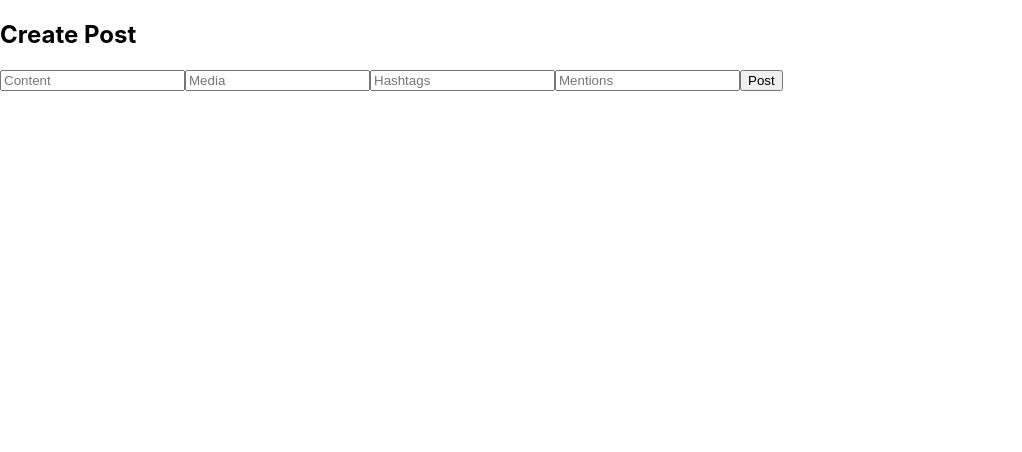
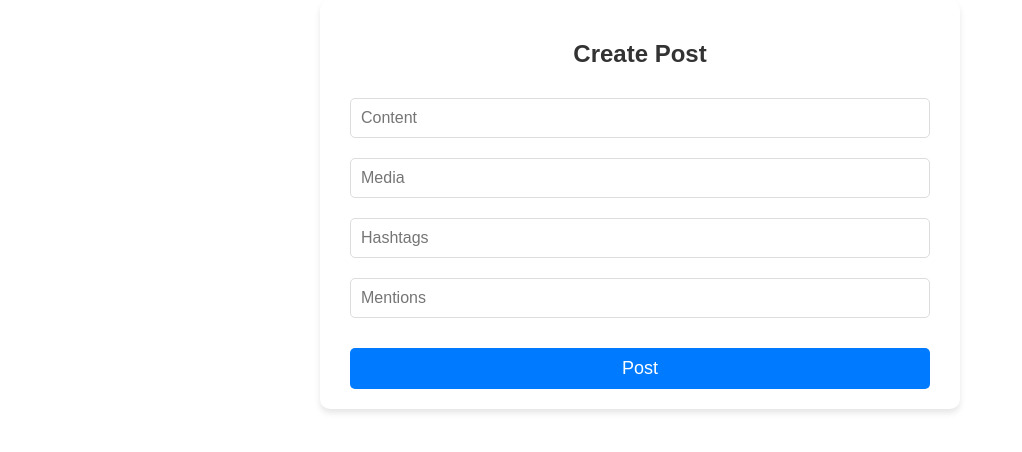
Before and after one commit to bugnood/FAL.Project.linne, a React (Create React App) app in the folder client/: page /create-post in a window 1280 px wide. Shown: the top 452 px of the page, without its empty margins (0-1022 px from the left). Built offline with nearby package versions, Linux system fonts and the light colour scheme.

Commit message:
add css login, home and createPost

```diff
--- a/client/src/pages/CreatePost.tsx
+++ b/client/src/pages/CreatePost.tsx
@@ -1,5 +1,6 @@
 import React, { useState } from 'react';
 import { useNavigate } from 'react-router-dom';
+import '../style/createPost.css';
 
 const CreatePost: React.FC = () => {
   const [newPostContent, setNewPostContent] = useState<string>('');
@@ -36,13 +37,37 @@ const CreatePost: React.FC = () => {
   };
 
   return (
-    <div>
+    <div className="create-post-container">
       <h2>Create Post</h2>
-      <input type="text" placeholder="Content" value={newPostContent} onChange={(e) => setNewPostContent(e.target.value)} />
-      <input type="text" placeholder="Media" value={media} onChange={(e) => setMedia(e.target.value)} />
-      <input type="text" placeholder="Hashtags" value={hashtags} onChange={(e) => setHashtags(e.target.value)} />
-      <input type="text" placeholder="Mentions" value={mentions} onChange={(e) => setMentions(e.target.value)} />
-      <button onClick={handleCreatePost}>Post</button>
+      <input
+        type="text"
+        placeholder="Content"
+        value={newPostContent}
+        onChange={(e) => setNewPostContent(e.target.value)}
+        className="input-field"
+      />
+      <input
+        type="text"
+        placeholder="Media"
+        value={media}
+        onChange={(e) => setMedia(e.target.value)}
+        className="input-field"
+      />
+      <input
+        type="text"
+        placeholder="Hashtags"
+        value={hashtags}
+        onChange={(e) => setHashtags(e.target.value)}
+        className="input-field"
+      />
+      <input
+        type="text"
+        placeholder="Mentions"
+        value={mentions}
+        onChange={(e) => setMentions(e.target.value)}
+        className="input-field"
+      />
+      <button onClick={handleCreatePost} className="post-button">Post</button>
     </div>
   );
 };
--- a/client/src/pages/Home.tsx
+++ b/client/src/pages/Home.tsx
@@ -1,5 +1,6 @@
 import React, { useEffect, useState } from 'react';
 import { Link } from 'react-router-dom';
+import '../style/home.css';
 
 const Home: React.FC = () => {
   const [posts, setPosts] = useState<any[]>([]); // 投稿の状態を保持するための状態変数
@@ -61,23 +62,30 @@ const Home: React.FC = () => {
   };
 
   return (
-    <div>
+    <div className="home-container">
       <h2>Home</h2>
       <p>Welcome to the Home page!</p>
-      <Link to="/create-post"><button>Create Post</button></Link>
+      <Link to="/create-post">
+        <button className="create-post-button">Create Post</button>
+      </Link>
       <h3>Posts</h3>
-      <ul>
+      <ul className="posts-list">
         {posts.map((post, index) => (
-          <li key={post.post_id}>
+          <li key={post.post_id} className="post-item">
             {editMode === index ? (
-              <div>
-                <input type="text" value={editedContent} onChange={(e) => setEditedContent(e.target.value)} />
-                <button onClick={() => handleSave(index)}>Save</button>
+              <div className="edit-container">
+                <input
+                  type="text"
+                  value={editedContent}
+                  onChange={(e) => setEditedContent(e.target.value)}
+                  className="edit-input"
+                />
+                <button onClick={() => handleSave(index)} className="save-button">Save</button>
               </div>
             ) : (
-              <div>
-                {post.content}
-                <button onClick={() => handleEdit(index)}>Edit</button>
+              <div className="post-content">
+                <p>{post.content}</p>
+                <button onClick={() => handleEdit(index)} className="edit-button">Edit</button>
               </div>
             )}
           </li>
--- a/client/src/pages/Login.tsx
+++ b/client/src/pages/Login.tsx
@@ -3,6 +3,7 @@
 import React, { useState } from 'react';
 import { useNavigate } from 'react-router-dom';
 import { getLoginUser } from '../services/loginLogic/authService';
+import '../style/login.css';
 
 const Login: React.FC = () => {
   const [username, setUsername] = useState<string>('');
@@ -26,20 +27,32 @@ const Login: React.FC = () => {
   };
 
   return (
-    <div>
+    <div className="login-container">
       <h2>Login</h2>
-      <form onSubmit={handleSubmit}>
-        <div>
-          <label>Username:</label>
-          <input type="text" value={username} onChange={(e) => setUsername(e.target.value)} />
+      <form onSubmit={handleSubmit} className="login-form">
+        <div className="form-group">
+          <label htmlFor="username">Username:</label>
+          <input
+            type="text"
+            id="username"
+            value={username}
+            onChange={(e) => setUsername(e.target.value)}
+            className="input-field"
+          />
         </div>
-        <div>
-          <label>Password:</label>
-          <input type="password" value={password} onChange={(e) => setPassword(e.target.value)} />
+        <div className="form-group">
+          <label htmlFor="password">Password:</label>
+          <input
+            type="password"
+            id="password"
+            value={password}
+            onChange={(e) => setPassword(e.target.value)}
+            className="input-field"
+          />
         </div>
-        <button type="submit">Login</button>
+        <button type="submit" className="login-button">Login</button>
       </form>
-      <p>{message}</p>
+      <p className="message">{message}</p>
     </div>
   );
 };
--- /dev/null
+++ b/client/src/style/createPost.css
@@ -0,0 +1,69 @@
+/* client/src/style/createPost.css */
+
+.create-post-container {
+    max-width: 600px;
+    margin: 0 auto;
+    padding: 20px;
+    background-color: #ffffff;
+    border-radius: 10px;
+    box-shadow: 0 4px 6px rgba(0, 0, 0, 0.1);
+    text-align: center;
+  }
+
+  h2 {
+    color: #333;
+    margin-bottom: 20px;
+    font-family: 'Arial', sans-serif;
+    font-size: 24px;
+  }
+
+  .input-field {
+    width: calc(100% - 20px);
+    padding: 10px;
+    margin: 10px auto;
+    border: 1px solid #ddd;
+    border-radius: 5px;
+    box-sizing: border-box;
+    font-family: 'Arial', sans-serif;
+    font-size: 16px;
+  }
+
+  .input-field:focus {
+    border-color: #80bdff;
+    outline: none;
+    box-shadow: 0 0 5px rgba(0, 123, 255, 0.25);
+  }
+
+  .post-button {
+    width: calc(100% - 20px);
+    padding: 10px;
+    margin-top: 20px;
+    background-color: #007bff;
+    color: white;
+    border: none;
+    border-radius: 5px;
+    cursor: pointer;
+    font-family: 'Arial', sans-serif;
+    font-size: 18px;
+  }
+
+  .post-button:hover {
+    background-color: #0056b3;
+  }
+
+  /* レスポンシブ対応 */
+  @media (max-width: 600px) {
+    .create-post-container {
+      padding: 10px;
+    }
+
+    .input-field {
+      padding: 8px;
+      font-size: 14px;
+    }
+
+    .post-button {
+      padding: 8px;
+      font-size: 16px;
+    }
+  }
--- /dev/null
+++ b/client/src/style/home.css
@@ -0,0 +1,116 @@
+/* client/src/style/home.css */
+
+.home-container {
+    max-width: 800px;
+    margin: 0 auto;
+    padding: 20px;
+    background-color: #f9f9f9;
+    border-radius: 10px;
+    box-shadow: 0 4px 6px rgba(0, 0, 0, 0.1);
+    text-align: center;
+  }
+
+  h2 {
+    color: #333;
+    margin-bottom: 20px;
+    font-family: 'Arial', sans-serif;
+    font-size: 24px;
+  }
+
+  .create-post-button {
+    padding: 10px 20px;
+    background-color: #007bff;
+    color: white;
+    border: none;
+    border-radius: 5px;
+    cursor: pointer;
+    font-family: 'Arial', sans-serif;
+    font-size: 16px;
+    margin-bottom: 20px;
+  }
+
+  .create-post-button:hover {
+    background-color: #0056b3;
+  }
+
+  .posts-list {
+    list-style-type: none;
+    padding: 0;
+  }
+
+  .post-item {
+    background-color: #fff;
+    border: 1px solid #ddd;
+    border-radius: 5px;
+    padding: 10px;
+    margin-bottom: 10px;
+    text-align: left;
+    box-shadow: 0 2px 4px rgba(0, 0, 0, 0.05);
+  }
+
+  .post-content {
+    display: flex;
+    justify-content: space-between;
+    align-items: center;
+  }
+
+  .edit-container {
+    display: flex;
+    justify-content: space-between;
+    align-items: center;
+  }
+
+  .edit-input {
+    width: calc(100% - 90px);
+    padding: 8px;
+    margin-right: 10px;
+    border: 1px solid #ddd;
+    border-radius: 5px;
+  }
+
+  .edit-input:focus {
+    border-color: #80bdff;
+    outline: none;
+    box-shadow: 0 0 5px rgba(0, 123, 255, 0.25);
+  }
+
+  .save-button,
+  .edit-button {
+    padding: 6px 12px;
+    background-color: #28a745;
+    color: white;
+    border: none;
+    border-radius: 5px;
+    cursor: pointer;
+    font-family: 'Arial', sans-serif;
+    font-size: 14px;
+  }
+
+  .save-button:hover,
+  .edit-button:hover {
+    background-color: #218838;
+  }
+
+  /* レスポンシブ対応 */
+  @media (max-width: 600px) {
+    .home-container {
+      padding: 10px;
+    }
+
+    .create-post-button {
+      padding: 8px 16px;
+      font-size: 14px;
+    }
+
+    .edit-input {
+      width: calc(100% - 80px);
+      padding: 6px;
+      font-size: 14px;
+    }
+
+    .save-button,
+    .edit-button {
+      padding: 5px 10px;
+      font-size: 12px;
+    }
+  }
--- /dev/null
+++ b/client/src/style/login.css
@@ -0,0 +1,88 @@
+/* client/src/style/login.css */
+
+.login-container {
+    max-width: 400px;
+    margin: 0 auto;
+    padding: 20px;
+    background-color: #f9f9f9;
+    border-radius: 10px;
+    box-shadow: 0 4px 6px rgba(0, 0, 0, 0.1);
+    text-align: center;
+  }
+
+  h2 {
+    color: #333;
+    margin-bottom: 20px;
+    font-family: 'Arial', sans-serif;
+    font-size: 24px;
+  }
+
+  .login-form {
+    display: flex;
+    flex-direction: column;
+    align-items: center;
+  }
+
+  .form-group {
+    margin-bottom: 15px;
+    width: 100%;
+  }
+
+  label {
+    display: block;
+    margin-bottom: 5px;
+    color: #555;
+    font-family: 'Arial', sans-serif;
+  }
+
+  .input-field {
+    width: 100%;
+    padding: 10px;
+    border: 1px solid #ddd;
+    border-radius: 5px;
+    box-sizing: border-box;
+  }
+
+  .input-field:focus {
+    border-color: #80bdff;
+    outline: none;
+    box-shadow: 0 0 5px rgba(0, 123, 255, 0.25);
+  }
+
+  .login-button {
+    padding: 10px 20px;
+    background-color: #007bff;
+    color: white;
+    border: none;
+    border-radius: 5px;
+    cursor: pointer;
+    font-family: 'Arial', sans-serif;
+    font-size: 16px;
+  }
+
+  .login-button:hover {
+    background-color: #0056b3;
+  }
+
+  .message {
+    margin-top: 20px;
+    color: #d9534f;
+    font-family: 'Arial', sans-serif;
+  }
+
+  /* レスポンシブ対応 */
+  @media (max-width: 600px) {
+    .login-container {
+      padding: 10px;
+    }
+
+    .login-button {
+      padding: 8px 16px;
+      font-size: 14px;
+    }
+
+    .input-field {
+      padding: 8px;
+      font-size: 14px;
+    }
+  }
```
